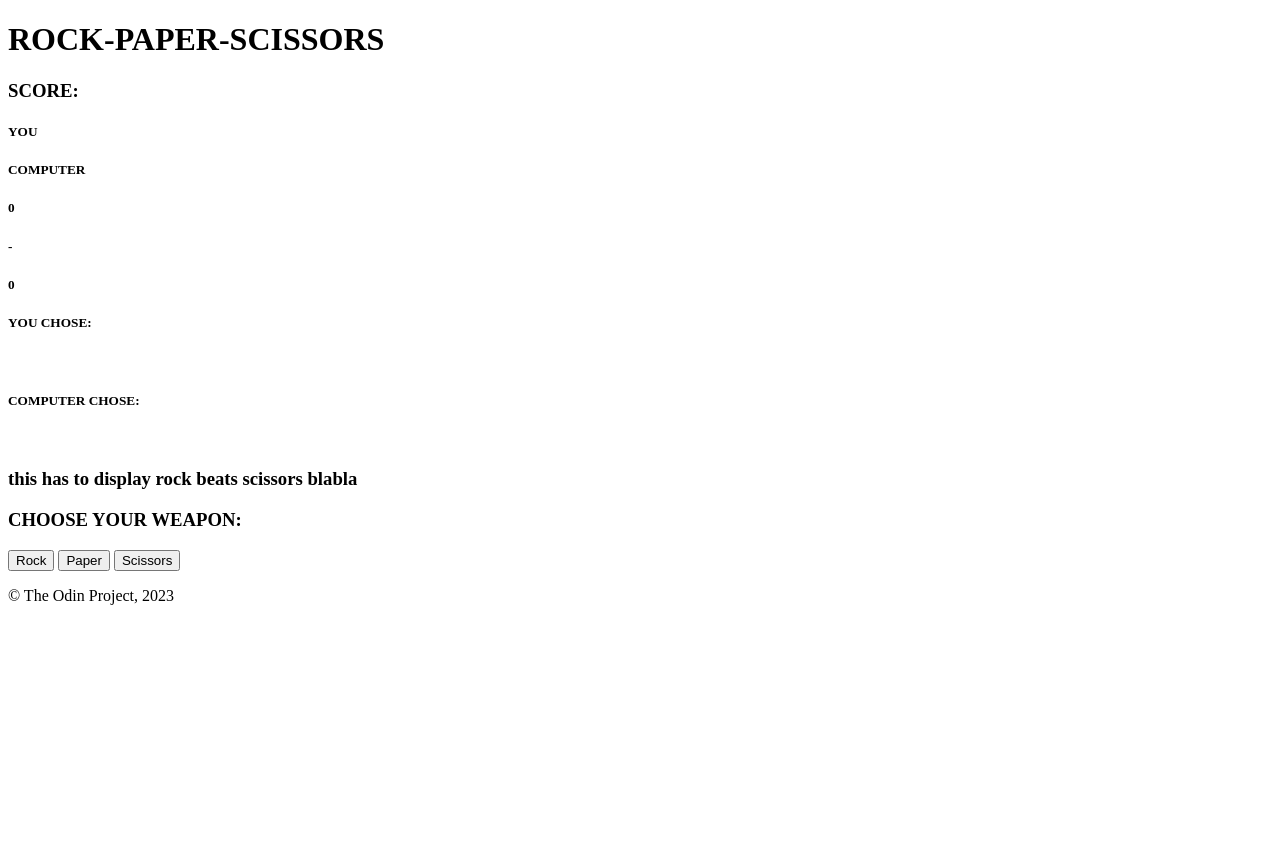
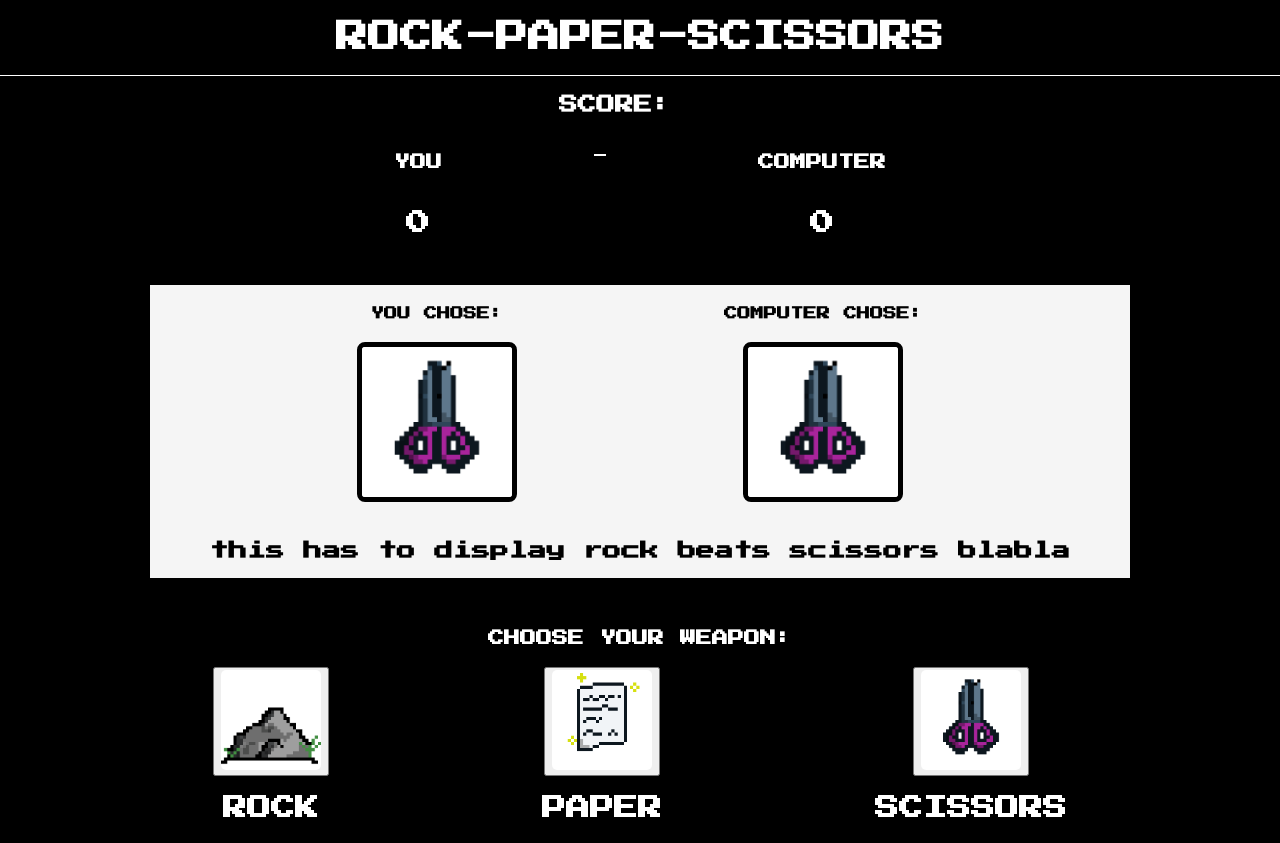
Before and after one commit to septimplex/odin-rock-paper-scissors, a plain HTML site: page index.html in a window 1280 px wide. Shown: the top 843 px of the page. Before the commit the page ends 800 px from the top, so only its background shows below. Drawn offline with Linux system fonts and the light colour scheme.

Commit message:
Add CSS to project UI

```diff
--- a/index.html
+++ b/index.html
@@ -5,34 +5,37 @@
     <meta http-equiv="X-UA-Compatible" content="IE=edge">
     <meta name="viewport" content="width=device-width, initial-scale=1.0">
     <title>Rock Paper Scissors</title>
+    <link href="https://fonts.googleapis.com/css2?family=Press+Start+2P&family=Roboto&display=swap" rel="stylesheet">
     <link rel="stylesheet" href="style.css">
     <script src="javascript.js" defer></script>
 </head>
 <body>
-    <header>
+    <header id="header">
         <h1>ROCK-PAPER-SCISSORS</h1>
     </header>
     <div id="score">
         <h3>SCORE:</h3>
-        <div id="score-teams">
-            <h5>YOU</h5>
-            <h5>COMPUTER</h5>
-        </div>
-        <div id="score-result">
-            <h5 id="score-player">0</h5>
-            <h5>-</h5>
-            <h5 id="score-computer">0</h5>
+        <div id="score-container">
+            <div id="container-player">
+                <h4>YOU</h4>
+                <h2 id="score-player">0</h2>
+            </div>
+            <p>-</p>
+            <div id="container-computer">
+                <h4>COMPUTER</h4>
+                <h2 id="score-computer">0</h2>
+            </div>
         </div>
     </div>
     <div id="game">
         <div id="game-1">
             <div id="game-player">
                 <h5>YOU CHOSE:</h5>
-                <img>
+                <img src="img/scissors.gif">
             </div>
             <div id="game-computer">
                 <h5>COMPUTER CHOSE:</h5>
-                <img>
+                <img src="img/scissors.gif">
             </div>
         </div>
         <div id="game-2">
@@ -40,11 +43,20 @@
         </div>
     </div>
     <div id="choice">
-        <h3>CHOOSE YOUR WEAPON:</h3>
+        <h4>CHOOSE YOUR WEAPON:</h4>
         <div id="choice-container">
-            <button class="btn">Rock</button>
-            <button class="btn">Paper</button>
-            <button class="btn">Scissors</button>
+            <div id="choice-1">
+                <button class="btn"><img alt="rock-gif" src="img/stone.gif"></button>
+                <h2>ROCK</h2>
+            </div>
+            <div id="choice-2">
+                <button class="btn"><img alt="paper-gif" src="img/paper.gif"></button>
+                <h2>PAPER</h2>
+            </div>
+            <div id="choice-3">
+                <button class="btn"><img alt="scissors-gif" src="img/scissors.gif"></button>
+                <h2>SCISSORS</h2>
+            </div>
         </div>
     </div>
 
--- a/style.css
+++ b/style.css
@@ -0,0 +1,116 @@
+body{
+    color:white;
+    background-color: black;
+    font-family: 'Press Start 2P', cursive;
+    width: 100%;
+    height: 100%;
+    margin: 0px;
+    padding: 0px;
+}
+
+
+img{
+    max-width:100px;
+    border-radius: 5%;
+}
+
+#header{
+    display: flex;
+    justify-content: center;
+    align-items: center;
+    border-bottom: 1px white solid;
+}
+
+#score{
+    display: flex;
+    flex-direction: column;
+    align-items:center;
+
+}
+
+#score > h3{
+    padding-right: 50px;
+}
+
+
+#score-container{
+    display: flex;
+    gap: 150px;
+
+}
+
+#container-player, #container-computer{
+    display: flex;
+    flex-direction: column;
+    align-items: center;
+}
+
+#game{
+    display:flex;
+    flex-direction: column;
+    background-color: rgb(245, 245, 245);
+    color:black;
+    margin: 30px 150px;
+    gap: 20px;
+    flex-shrink: 0;
+    min-width: fit-content;
+}
+
+#game-1{
+    display: flex;
+    justify-content: space-evenly;
+
+}
+
+#game-1 img{
+    max-width: 150px;
+    border: 5px black solid;
+}
+
+#game-player, #game-computer{
+    display:flex;
+    flex-direction: column;
+    align-items: center;
+
+}
+
+#game-2{
+    display:flex;
+    justify-content: center;
+}
+
+#choice{
+    display: flex;
+    flex-direction: column;
+
+}
+#choice h4{
+    align-self: center;
+}
+
+#choice-container{
+    display: flex;
+    justify-content: space-evenly;
+
+}
+#choice-1, #choice-2, #choice-3{
+    display: flex;
+    flex-direction: column;
+    align-items: center;
+
+}
+
+button :hover{
+    border: white solid 4px;
+    cursor: pointer;
+}
+
+
+#footer{
+    width: 100%;
+    display: flex;
+    align-items: center;
+    justify-content: center;
+    margin-top:110px;
+
+}
```
Also changed, not shown: img/paper.gif (added), img/scissors.gif (added), img/stone.gif (added).
